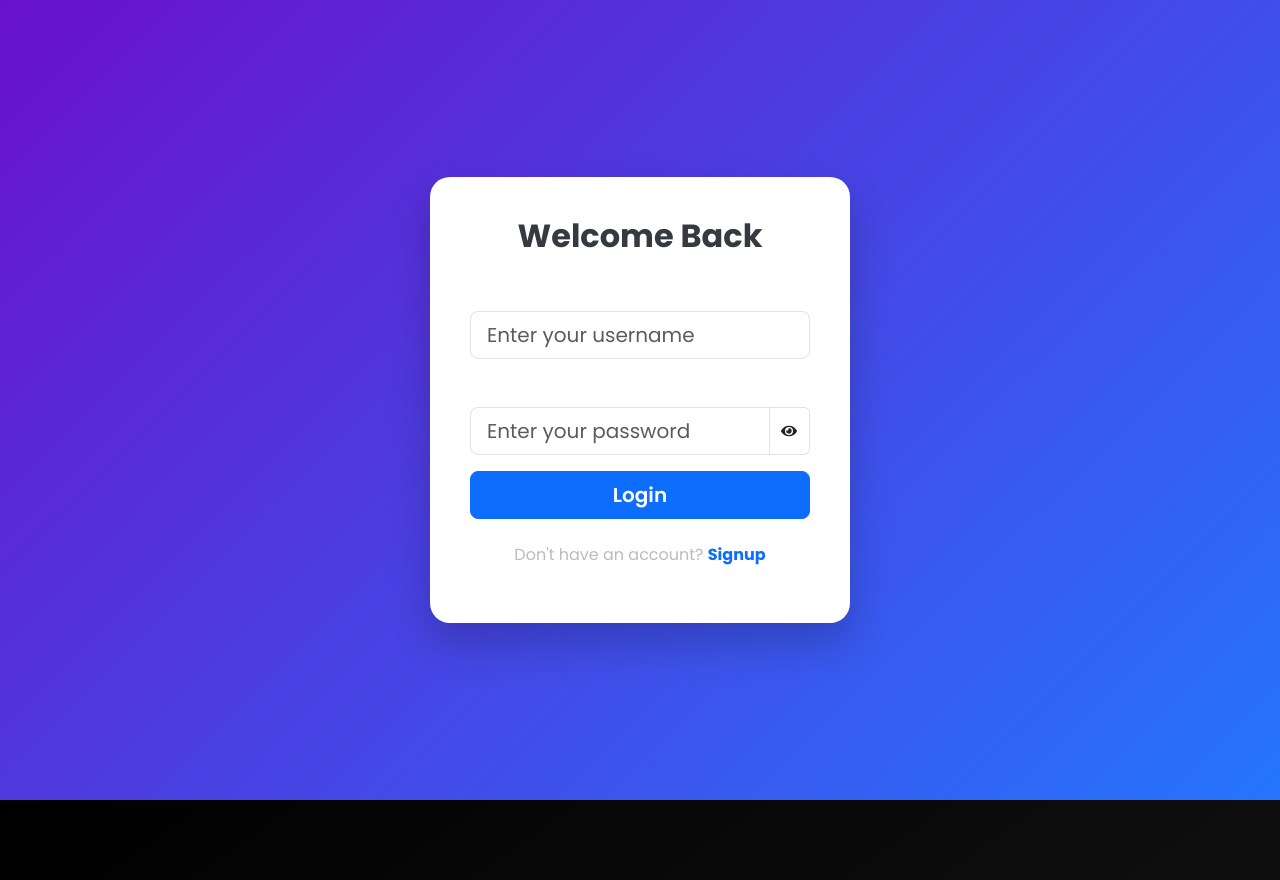
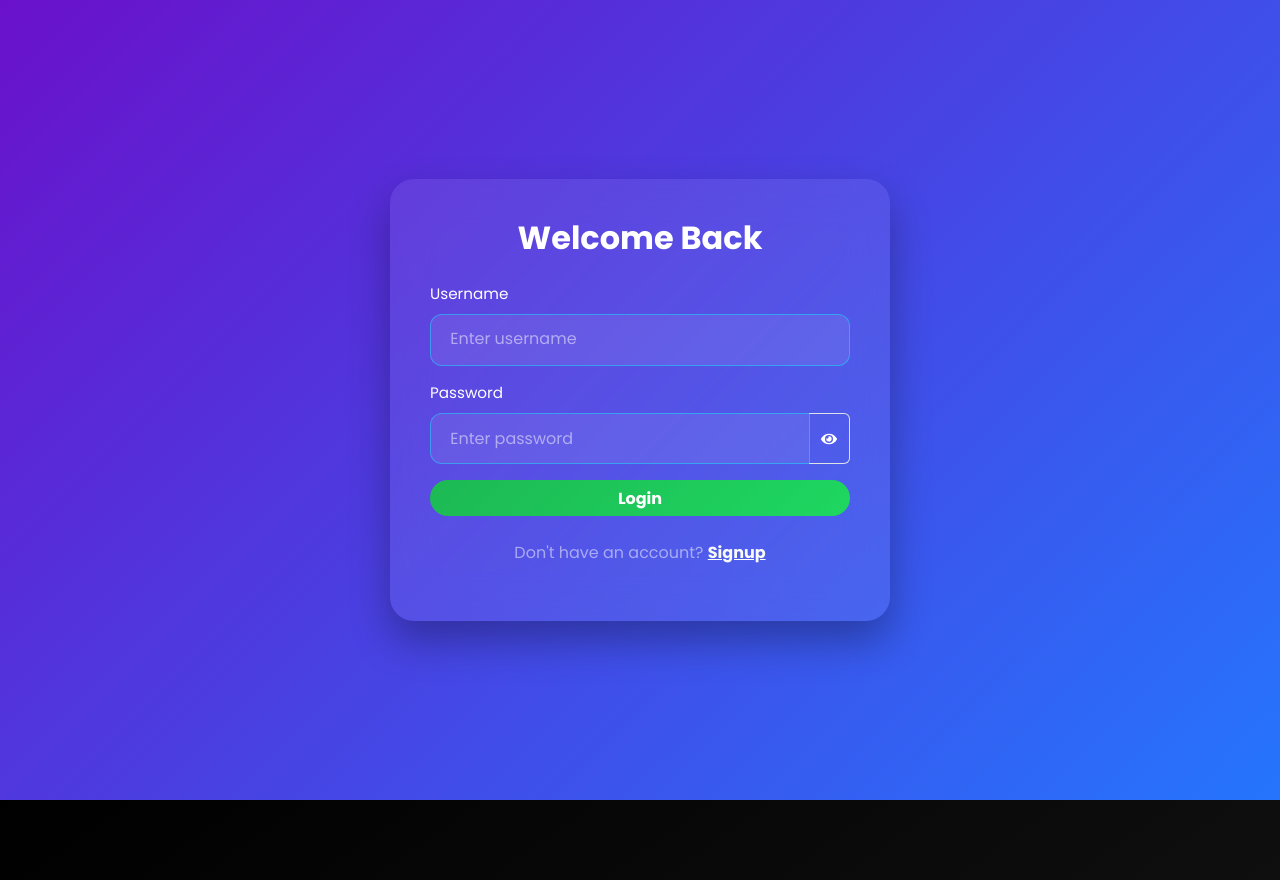
Before and after one commit to teligent-technology/Music-Application, a React (Vite) app in the folder Frontend/: page /login in a window 1280 px wide. Built offline with nearby package versions, Linux system fonts and the light colour scheme.

Commit message:
some message

```diff
--- /dev/null
+++ b/Frontend/src/Components/Auth.css
@@ -0,0 +1,153 @@
+/* ---------- General Container ---------- */
+.auth-container {
+  min-height: 100vh;
+  background: linear-gradient(135deg, #6a11cb, #2575fc);
+  display: flex;
+  align-items: center;
+  justify-content: center;
+  padding: 2rem;
+  animation: fadeInBg 1s ease-in;
+}
+
+/* ---------- Card Styling ---------- */
+.auth-card {
+  width: 100%;
+  max-width: 500px;
+  background: rgba(255, 255, 255, 0.08);
+  backdrop-filter: blur(20px);
+  border-radius: 1.5rem;
+  padding: 2.5rem;
+  box-shadow: 0 20px 40px rgba(0, 0, 0, 0.3);
+  animation: fadeInUp 0.8s ease-out;
+}
+
+/* ---------- Title ---------- */
+.auth-title {
+  font-weight: 800;
+  color: #fff;
+  animation: slideDown 0.8s ease-out;
+  letter-spacing: 1px;
+}
+
+/* ---------- Inputs ---------- */
+.input-glow {
+  background: rgba(255, 255, 255, 0.1);
+  color: white;
+  border: 1px solid rgba(255, 255, 255, 0.2);
+  border-radius: 10px;
+  transition: all 0.3s ease;
+}
+
+.input-glow:focus {
+  border-color: #1ed760;
+  box-shadow: 0 0 10px rgba(30, 215, 96, 0.3);
+  background-color: rgba(255, 255, 255, 0.15);
+  color: white;
+}
+
+/* ---------- Buttons ---------- */
+.auth-btn {
+  background: linear-gradient(135deg, #1db954, #1ed760);
+  color: white;
+  font-weight: bold;
+  border: none;
+  border-radius: 50px;
+  transition: all 0.3s ease-in-out;
+}
+
+.auth-btn:hover {
+  background: linear-gradient(135deg, #1ed760, #1db954);
+  transform: scale(1.03);
+  box-shadow: 0 8px 24px rgba(30, 215, 96, 0.3);
+}
+
+/* ---------- Password Toggle ---------- */
+.password-toggle {
+  background: transparent;
+  border-left: none;
+  cursor: pointer;
+  transition: color 0.3s ease;
+  display: flex;
+  align-items: center;
+  padding: 0 0.75rem;
+  color: white;
+}
+
+.password-toggle:hover {
+  color: #1ed760;
+}
+
+/* ---------- Animations ---------- */
+@keyframes fadeInUp {
+  from {
+    opacity: 0;
+    transform: translateY(40px);
+  }
+  to {
+    opacity: 1;
+    transform: translateY(0);
+  }
+}
+
+@keyframes slideDown {
+  from {
+    transform: translateY(-40px);
+    opacity: 0;
+  }
+  to {
+    transform: translateY(0);
+    opacity: 1;
+  }
+}
+
+@keyframes fadeInBg {
+  from {
+    opacity: 0;
+  }
+  to {
+    opacity: 1;
+  }
+}
+
+.animate-fade-in {
+  animation: fadeInUp 0.7s ease-in-out;
+}
+
+.animated-input {
+  opacity: 0;
+  animation: fadeSlideIn 0.6s ease forwards;
+}
+
+.animated-input:nth-child(1) { animation-delay: 0.2s; }
+.animated-input:nth-child(2) { animation-delay: 0.4s; }
+.animated-input:nth-child(3) { animation-delay: 0.6s; }
+.animated-input:nth-child(4) { animation-delay: 0.8s; }
+
+@keyframes fadeSlideIn {
+  from {
+    opacity: 0;
+    transform: translateY(30px);
+  }
+  to {
+    opacity: 1;
+    transform: translateY(0);
+  }
+}
+
+/* ---------- Links ---------- */
+a.text-light:hover {
+  text-decoration: underline;
+}
+
+/* ---------- Form Label ---------- */
+.form-label {
+  font-weight: 500;
+  font-size: 0.95rem;
+}
+
+/* ---------- Responsive Adjustments ---------- */
+@media (max-width: 576px) {
+  .auth-card {
+    padding: 2rem 1.5rem;
+  }
+}
--- a/Frontend/src/Components/Login.css
+++ /dev/null
@@ -1,78 +0,0 @@
-.login-container {
-  min-height: 100vh;
-  background: linear-gradient(135deg, #6a11cb, #2575fc);
-  padding: 2rem;
-  animation: fadeInBg 1s ease-in;
-}
-
-.login-card {
-  width: 100%;
-  max-width: 420px;
-  background: #ffffff;
-  border-radius: 20px;
-  padding: 2.5rem;
-  box-shadow: 0 20px 40px rgba(0, 0, 0, 0.2);
-  transform: scale(0.97);
-  transition: transform 0.3s ease, box-shadow 0.3s ease;
-}
-
-.login-card:hover {
-  transform: scale(1);
-  box-shadow: 0 25px 50px rgba(0, 0, 0, 0.3);
-}
-
-.login-title {
-  font-weight: 800;
-  color: #343a40;
-  animation: slideDown 0.8s ease-out;
-}
-
-.login-input:focus {
-  border-color: #6a11cb;
-  box-shadow: 0 0 0 0.25rem rgba(106, 17, 203, 0.25);
-  transition: all 0.3s ease;
-}
-
-.password-toggle {
-  background: transparent;
-  border-left: none;
-  cursor: pointer;
-  transition: color 0.3s ease;
-}
-
-.password-toggle:hover {
-  color: #2575fc;
-}
-
-.login-btn {
-  transition: transform 0.3s ease, box-shadow 0.3s ease;
-  font-weight: 600;
-}
-
-.login-btn:hover {
-  transform: translateY(-2px);
-  box-shadow: 0 8px 20px rgba(0, 0, 0, 0.2);
-}
-
-/* Animations */
-@keyframes fadeInBg {
-  from {
-    opacity: 0;
-    background-position: left;
-  }
-  to {
-    opacity: 1;
-    background-position: right;
-  }
-}
-
-@keyframes slideDown {
-  from {
-    transform: translateY(-40px);
-    opacity: 0;
-  }
-  to {
-    transform: translateY(0);
-    opacity: 1;
-  }
-}
--- a/Frontend/src/Components/Login.jsx
+++ b/Frontend/src/Components/Login.jsx
@@ -1,8 +1,9 @@
+// Login.js
 import React, { useState, useEffect } from 'react';
 import axios from 'axios';
 import { useNavigate, Link, useLocation } from 'react-router-dom';
 import { FaEye, FaEyeSlash } from 'react-icons/fa';
-import './Login.css';
+import './Auth.css'; // Shared CSS
 
 function Login() {
   const [form, setForm] = useState({ username: '', password: '' });
@@ -22,80 +23,51 @@ function Login() {
   const handleSubmit = async e => {
     e.preventDefault();
     try {
-      const res = await axios.post('https://music-application-backend.onrender.com/person/login', form, {
-        headers: { 'Content-Type': 'application/json' },
-      });
-
+      const res = await axios.post('https://music-application-backend.onrender.com/person/login', form);
       if (res.status === 200) {
         localStorage.setItem("token", res.data.token);
-        localStorage.setItem("user", JSON.stringify({
-          name: res.data.name,
-          username: res.data.username,
-          Mobile: res.data.Mobile,
-          isPremium: res.data.isPremium,
-        }));
-        localStorage.setItem("isLoggedIn", "true");  // Add this line
-
+        localStorage.setItem("user", JSON.stringify(res.data));
+        localStorage.setItem("isLoggedIn", "true");
         alert(res.data.message || "Login successful");
         navigate('/home');
       } else {
-        console.warn("Received non-200 response:", res.status);
+        console.warn("Non-200 response:", res.status);
       }
     } catch (err) {
-      console.error(err.response?.data);
-      const error = err.response?.data?.error || 'Login failed';
-      alert(error);
+      alert(err.response?.data?.error || 'Login failed');
     }
   };
 
   return (
-    <div className="login-container d-flex justify-content-center align-items-center">
-      <div className="login-card animate__animated animate__fadeInDown">
-        <h2 className="text-center mb-4 login-title">Welcome Back</h2>
-
-        <form onSubmit={handleSubmit} autoComplete="off">
-          <div className="mb-3">
-            <label className="form-label">Username</label>
-            <input
-              name="username"
-              type="text"
-              autoComplete="new-password"
-              className="form-control form-control-lg login-input"
-              placeholder="Enter your username"
-              value={form.username}
-              onChange={handleChange}
-              required
-            />
+    <div className="auth-container">
+      <div className="auth-card animate-fade-in">
+        <h2 className="text-center mb-4 fw-bold text-white">Welcome Back</h2>
+        <form onSubmit={handleSubmit}>
+          <div className="mb-3 animated-input">
+            <label className="form-label text-white">Username</label>
+            <input name="username" type="text" className="form-control input-glow" placeholder="Enter username" value={form.username} onChange={handleChange} required />
           </div>
-
-          <div className="mb-3">
-            <label className="form-label">Password</label>
+          <div className="mb-3 animated-input">
+            <label className="form-label text-white">Password</label>
             <div className="input-group">
               <input
                 name="password"
-                type={showPassword ? "text" : "password"}
-                className="form-control form-control-lg login-input"
-                placeholder="Enter your password"
+                type={showPassword ? 'text' : 'password'}
+                className="form-control input-glow"
+                placeholder="Enter password"
                 value={form.password}
                 onChange={handleChange}
                 required
               />
-              <span
-                className="input-group-text password-toggle"
-                onClick={() => setShowPassword(!showPassword)}
-              >
+              <span className="input-group-text password-toggle" onClick={() => setShowPassword(!showPassword)}>
                 {showPassword ? <FaEyeSlash /> : <FaEye />}
               </span>
             </div>
           </div>
-
-          <button type="submit" className="btn btn-primary w-100 btn-lg login-btn">
-            Login
-          </button>
+          <button type="submit" className="btn auth-btn w-100">Login</button>
         </form>
-
-        <p className="text-center mt-4 text-muted">
-          Don't have an account? <Link to="/" className="text-decoration-none text-primary fw-bold">Signup</Link>
+        <p className="text-center mt-4 text-white-50">
+          Don't have an account? <Link to="/" className="text-light fw-bold">Signup</Link>
         </p>
       </div>
     </div>
--- a/Frontend/src/Components/Signup.jsx
+++ b/Frontend/src/Components/Signup.jsx
@@ -2,16 +2,10 @@
 import React, { useState } from 'react';
 import axios from 'axios';
 import { Link, useNavigate } from 'react-router-dom';
-import './Signup.css'; // ✅ Make sure this is imported
+import './Auth.css'; // Shared CSS
 
 function Signup() {
-  const [form, setForm] = useState({
-    name: '',
-    Mobile: '',
-    username: '',
-    password: ''
-  });
-
+  const [form, setForm] = useState({ name: '', Mobile: '', username: '', password: '' });
   const navigate = useNavigate();
 
   const handleChange = e => setForm({ ...form, [e.target.name]: e.target.value });
@@ -21,88 +15,41 @@ function Signup() {
     try {
       const res = await axios.post('https://music-application-backend.onrender.com/person/', form);
       if (res.status >= 200 && res.status < 300) {
-        const user = {
-          name: form.name,
-          username: form.username,
-          Mobile: form.Mobile,
-        };
+        const user = { name: form.name, username: form.username, Mobile: form.Mobile };
         localStorage.setItem("user", JSON.stringify(user));
-
         alert(res.data.message || "Signup successful");
         navigate('/login', { state: { clearForm: true } });
       } else {
         console.warn("Non-2xx response:", res.status);
       }
     } catch (err) {
-      console.error('Error:', err);
-      const error = err.response?.data?.error || 'Signup failed';
-      alert(error);
+      alert(err.response?.data?.error || 'Signup failed');
     }
   };
 
   return (
-    <div className="signup-container">
-      <div className="signup-card glass-box animate-fade-in">
+    <div className="auth-container">
+      <div className="auth-card animate-fade-in">
         <h2 className="text-center mb-4 fw-bold text-white">Create Account</h2>
-
         <form onSubmit={handleSubmit}>
           <div className="mb-3 animated-input">
             <label className="form-label text-white">Full Name</label>
-            <input
-              name="name"
-              type="text"
-              className="form-control form-control-lg input-glow"
-              placeholder="Enter your full name"
-              value={form.name}
-              onChange={handleChange}
-              required
-            />
+            <input type="text" name="name" className="form-control input-glow" placeholder="Your name" value={form.name} onChange={handleChange} required />
           </div>
-
           <div className="mb-3 animated-input">
             <label className="form-label text-white">Mobile Number</label>
-            <input
-              name="Mobile"
-              type="number"
-              className="form-control form-control-lg input-glow"
-              placeholder="Enter mobile number"
-              value={form.Mobile}
-              onChange={handleChange}
-              required
-            />
+            <input type="number" name="Mobile" className="form-control input-glow" placeholder="Your mobile" value={form.Mobile} onChange={handleChange} required />
           </div>
-
           <div className="mb-3 animated-input">
             <label className="form-label text-white">Username</label>
-            <input
-              name="username"
-              type="text"
-              className="form-control form-control-lg input-glow"
-              placeholder="Choose a username"
-              value={form.username}
-              onChange={handleChange}
-              required
-            />
+            <input type="text" name="username" className="form-control input-glow" placeholder="Choose username" value={form.username} onChange={handleChange} required />
           </div>
-
           <div className="mb-4 animated-input">
             <label className="form-label text-white">Password</label>
-            <input
-              name="password"
-              type="password"
-              className="form-control form-control-lg input-glow"
-              placeholder="Create a password"
-              value={form.password}
-              onChange={handleChange}
-              required
-            />
+            <input type="password" name="password" className="form-control input-glow" placeholder="Create password" value={form.password} onChange={handleChange} required />
           </div>
-
-          <button type="submit" className="btn signup-btn w-100 btn-lg">
-            Sign Up
-          </button>
+          <button type="submit" className="btn auth-btn w-100">Sign Up</button>
         </form>
-
         <p className="text-center mt-4 text-white-50">
           Already have an account? <Link to="/login" className="text-light fw-bold">Login</Link>
         </p>
```
Also changed, not shown: Frontend/src/Components/Signup.css (deleted, +0 -96 lines), Frontend/src/Pages/Punjabi.jsx (+31 -15 lines).
